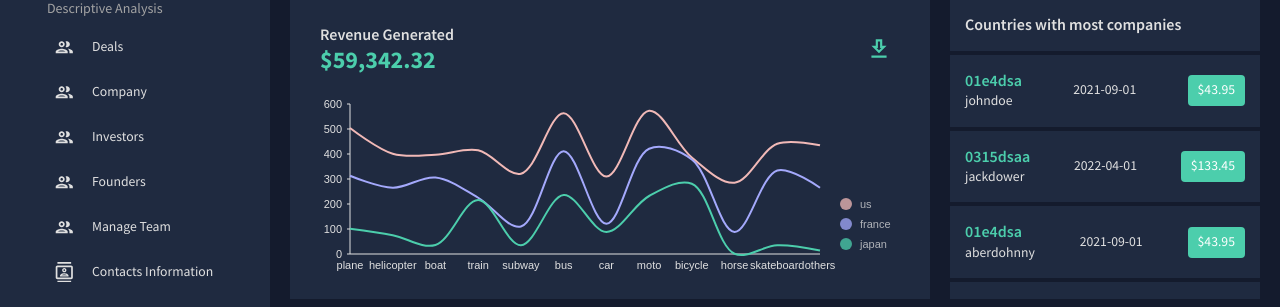
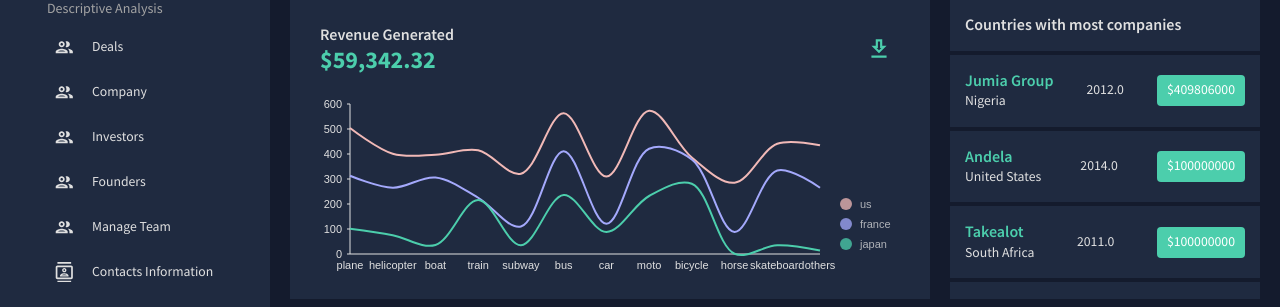
Before and after one commit to masete/ML-Production-with-Flask, a React (Create React App) app in the folder ui/: page /company in a window 1280 px wide. Shown: the part 344-651 px from the top of the page. Built offline with nearby package versions, Linux system fonts and the light colour scheme.

Commit message:
vis of pres data

```diff
--- a/ui/src/scenes/company/index.jsx
+++ b/ui/src/scenes/company/index.jsx
@@ -189,7 +189,7 @@ const Company = () => {
               Countries with most companies
             </Typography>
           </Box>
-          {mockTransactions.map((transaction, i) => (
+          {pressTransactions.map((transaction, i) => (
             <Box
               key={`${transaction.txId}-${i}`}
               display="flex"
```
